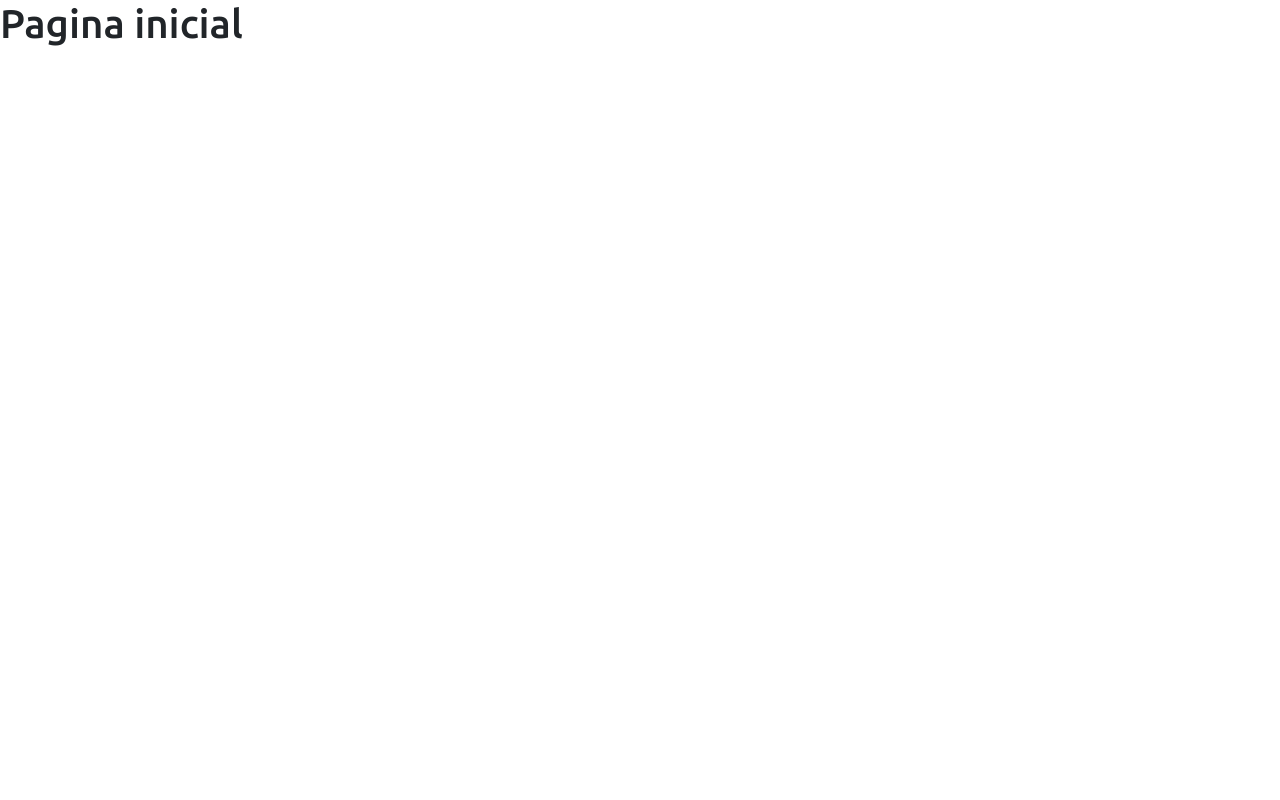
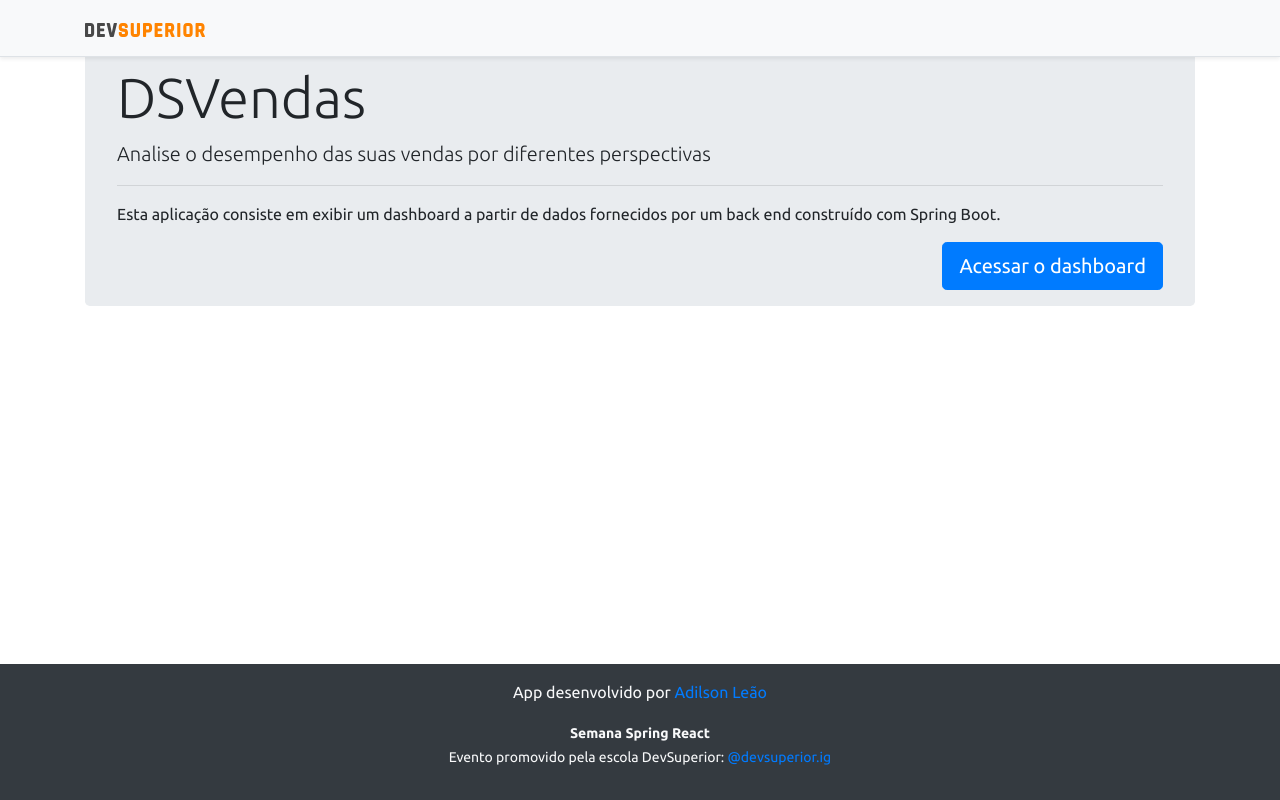
Before and after one commit to adilson-leao/projeto-sds3-dashboard, a React (Create React App) app in the folder frontend/: page / in a window 1280 px wide. Built offline with nearby package versions, Linux system fonts and the light colour scheme.

Commit message:
Home, navigation

```diff
--- a/frontend/src/components/navbar/index.tsx
+++ b/frontend/src/components/navbar/index.tsx
@@ -1,10 +1,13 @@
 import ImgDsDark from "assets/img/ds_dark.svg";
+import { Link } from "react-router-dom";
 const NavBar = () => {
   return (
     <div className="d-flex flex-column flex-md-row fixed-top align-items-center p-3 px-md-4 mb-3 bg-light border-bottom shadow-sm">
       <div className="container">
         <nav className="my-2 my-md-0 mr-md-3">
-          <img src={ImgDsDark} alt="DevSuperior" width="120" />
+          <Link to="/">
+            <img src={ImgDsDark} alt="DevSuperior" width="120" />
+          </Link>
         </nav>
       </div>
     </div>
--- a/frontend/src/pages/Home/index.tsx
+++ b/frontend/src/pages/Home/index.tsx
@@ -1,8 +1,30 @@
+import Footer from "components/footer";
+import NavBar from "components/navbar";
+import { Link } from "react-router-dom";
+
 const Home = () => {
   return (
-    <div>
-      <h1>Pagina inicial</h1>
-    </div>
+    <>
+      <NavBar />
+      <div className="container">
+        <div className="jumbotron">
+          <h1 className="display-4">DSVendas</h1>
+          <p className="lead">
+            Analise o desempenho das suas vendas por diferentes perspectivas
+          </p>
+          <hr />
+          <p>
+            Esta aplicação consiste em exibir um dashboard a partir de dados
+            fornecidos por um back end construído com Spring Boot.
+          </p>
+          <Link className="btn btn-primary btn-lg float-right" to="/dashboard">
+            Acessar o dashboard
+          </Link>
+        </div>
+      </div>
+
+      <Footer />
+    </>
   );
 };
 
```
